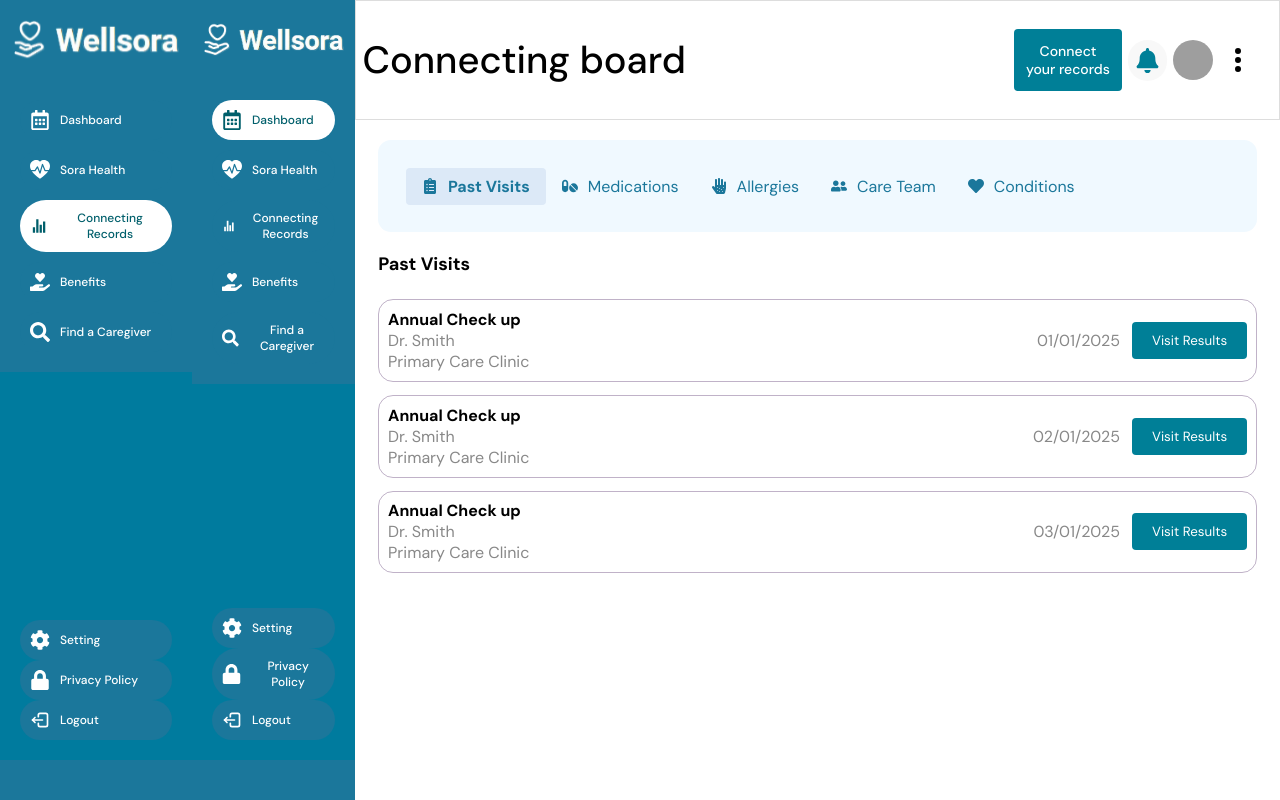
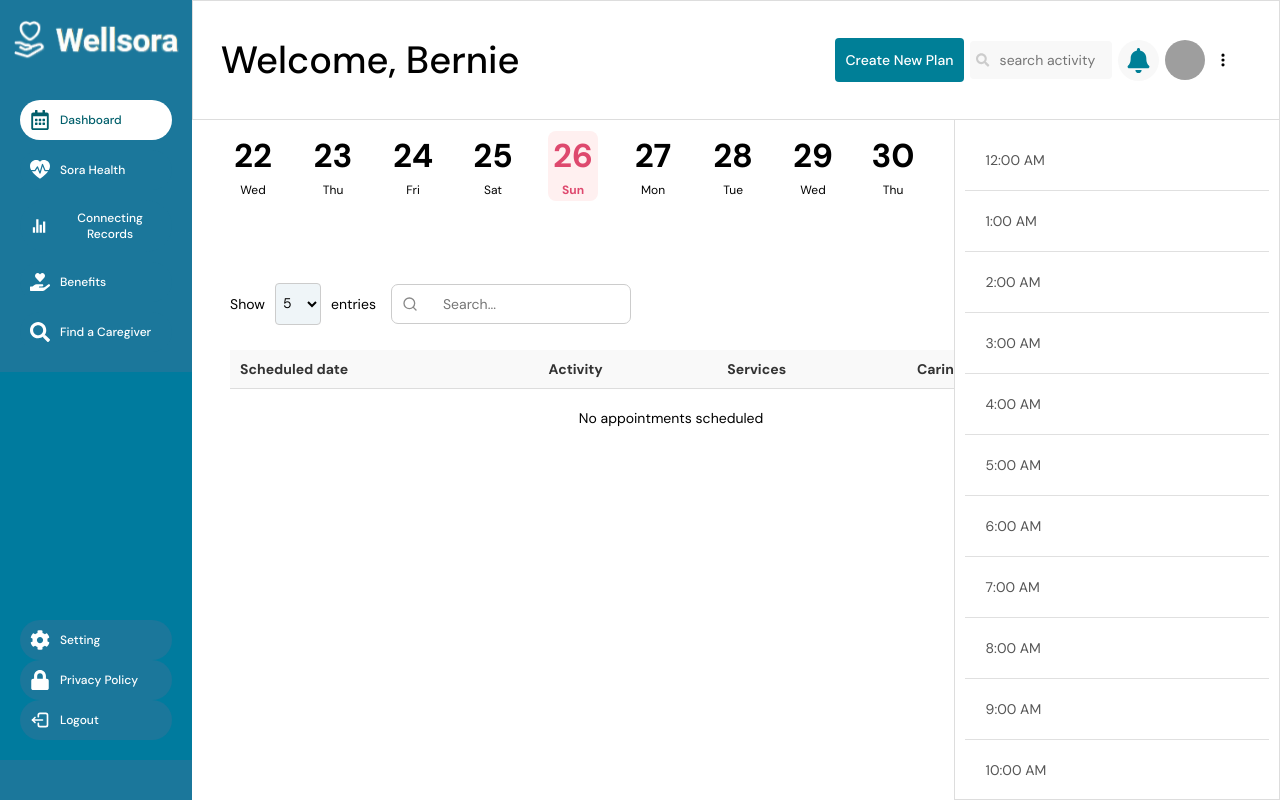
Before and after one commit to wellsora/wellsora-app, a React (Create React App) app: page / in a window 1280 px wide. Built offline with nearby package versions, Linux system fonts and the light colour scheme; grey boxes are pictures that could not be loaded.

Commit message:
updated the benefits model

```diff
--- a/src/Components/Benefits.jsx
+++ b/src/Components/Benefits.jsx
@@ -11,6 +11,7 @@ import axios from "axios";
 import { FaHeartbeat } from "react-icons/fa";
 import { MdLocalHospital } from "react-icons/md";
 import Cookies from "js-cookie"; // Import js-cookie
+
 
 const Benefits = () => {
   const [isModalOpen, setModalOpen] = useState(false); // Connect Insurance Modal
--- a/src/Components/ConnectingBoard.jsx
+++ b/src/Components/ConnectingBoard.jsx
@@ -34,7 +34,7 @@ const ConnectingBoard = () => {
   const [selectedTab, setSelectedTab] = useState('past-visits');
   const [showModal, setShowModal] = useState(false);
   const [modalItem, setModalItem] = useState(null); // Store the item clicked for options
-  const [activeScreen, setActiveScreen] = useState("Dashboard");
+  const [activeScreen, setActiveScreen] = useState("Connecting Records");
 
     const renderActiveScreen = () => {
         switch (activeScreen) {
--- a/src/Components/Dashboard.jsx
+++ b/src/Components/Dashboard.jsx
@@ -13,7 +13,7 @@ import { Caregiver } from './Caregiver';
 import Settings from "./Settings"
 
 const Dashboard = () => {
-    const [activeScreen, setActiveScreen] = useState("Connecting Records");
+    const [activeScreen, setActiveScreen] = useState("Dashboard");
 
     const renderActiveScreen = () => {
         switch (activeScreen) {
```
